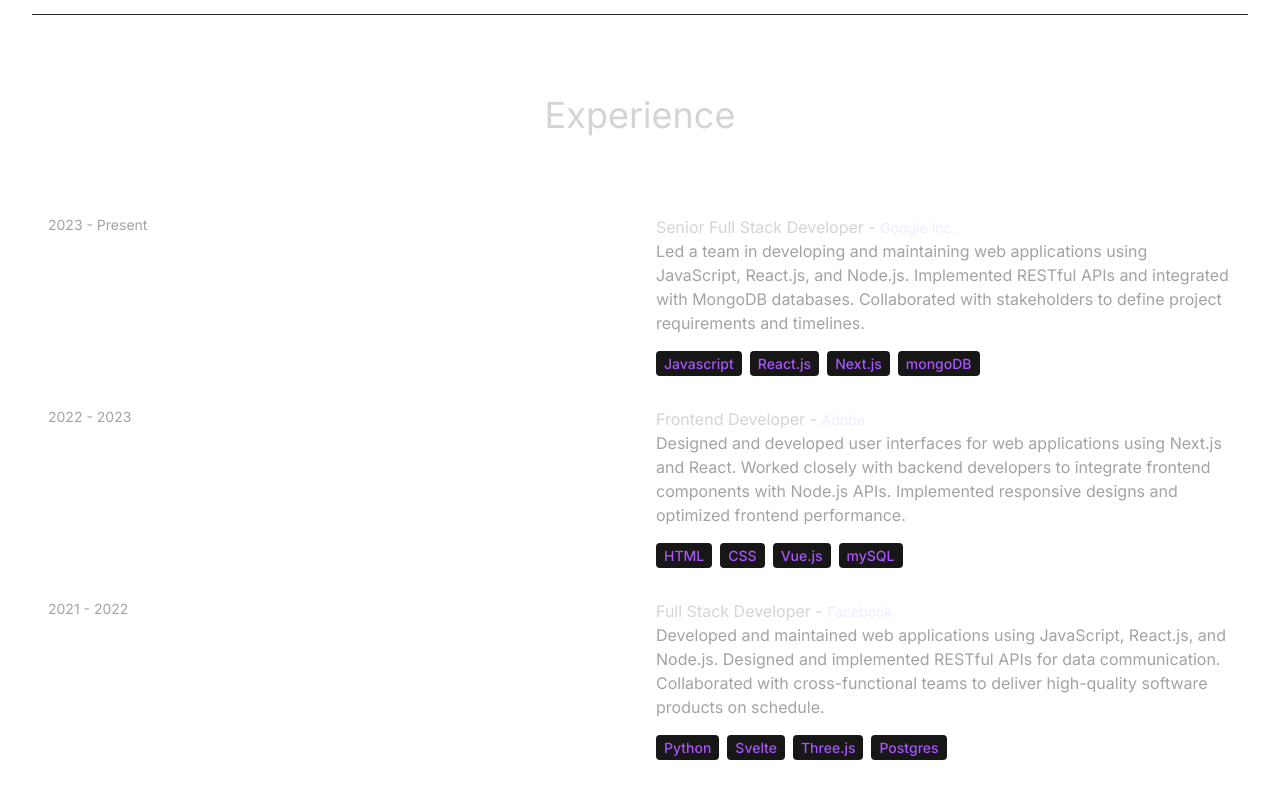
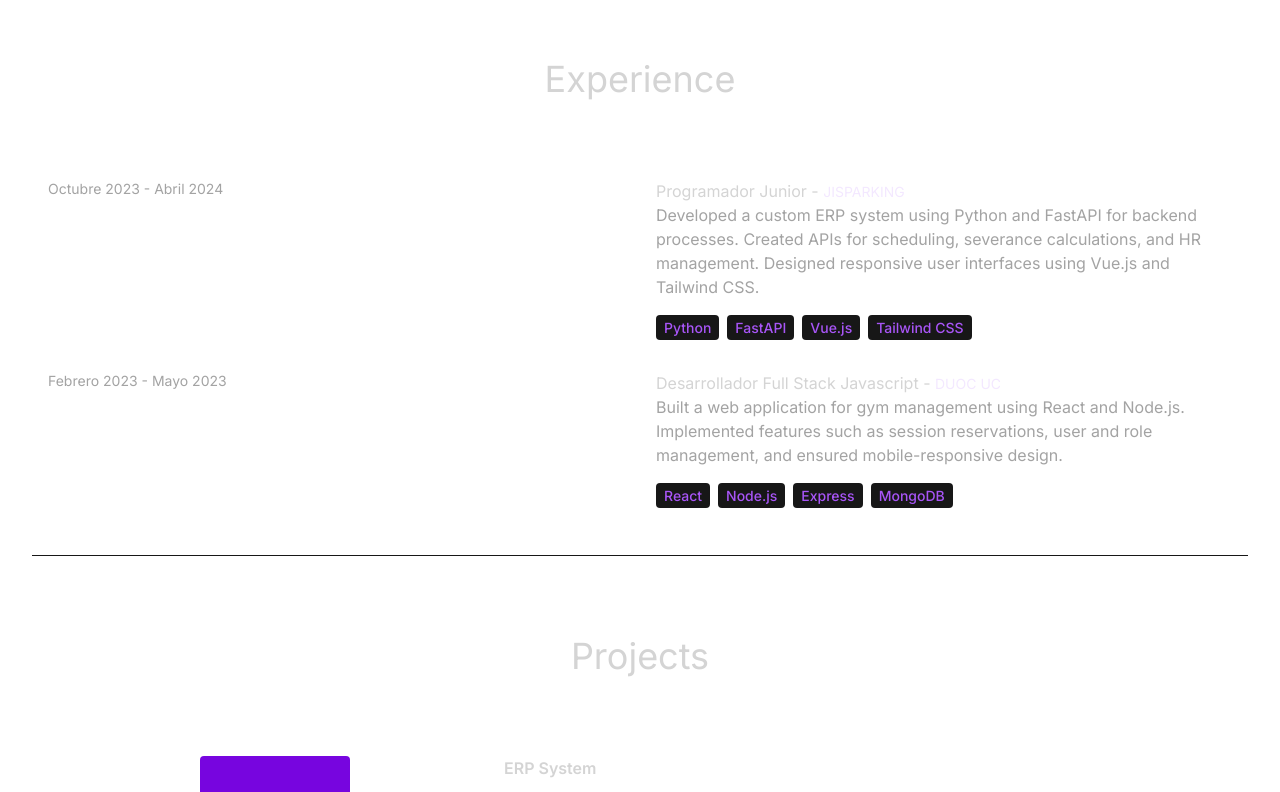
Before and after one commit to ByronDein/portfolio, a React (Vite) app: page / in a window 1280 px wide. Shown: the part 2000-2792 px from the top of the page. Built offline with nearby package versions, Linux system fonts and the light colour scheme; the HTML template or start-up script is replaced by a standard one.

Commit message:
feat-change data

```diff
--- a/src/constants/index.js
+++ b/src/constants/index.js
@@ -3,74 +3,60 @@ import project2 from "../assets/projects/project-2.jpg";
 import project3 from "../assets/projects/project-3.jpg";
 import project4 from "../assets/projects/project-4.jpg";
 
-export const HERO_CONTENT = `I am a passionate full stack developer with a knack for crafting robust and scalable web applications. With 1.5 years of hands-on experience, I have honed my skills in front-end technologies like React and Next.js VueJs, as well as back-end technologies like Node.js, Express, Python, FastApi, MySQL, PostgreSQL, and MongoDB. My goal is to leverage my expertise to create innovative solutions that drive business growth and deliver exceptional user experiences.`;
+export const HERO_CONTENT = `I am a versatile full stack developer with a solid foundation in both front-end and back-end technologies. With hands-on experience in React, Vue.js, Node.js, Python, FastAPI, MySQL, and MongoDB, I aim to deliver impactful solutions that enhance user experience and drive business success.`;
 
-export const ABOUT_TEXT = `I am a dedicated and versatile full stack developer with a passion for creating efficient and user-friendly web applications. With 5 years of professional experience, I have worked with a variety of technologies, including React, Next.js, Node.js, MySQL, PostgreSQL, and MongoDB. My journey in web development began with a deep curiosity for how things work, and it has evolved into a career where I continuously strive to learn and adapt to new challenges. I thrive in collaborative environments and enjoy solving complex problems to deliver high-quality solutions. Outside of coding, I enjoy staying active, exploring new technologies, and contributing to open-source projects.`;
+export const ABOUT_TEXT = `I'm Byron Gonzalez, a dedicated full stack developer with a focus on creating efficient, scalable applications. My journey in tech began out of curiosity and has grown into a career where I apply my skills in Javascript, Node.js, and databases like MySQL and MongoDB to solve complex challenges. I thrive in collaborative environments and am passionate about learning new technologies and contributing to open-source projects. Outside of programming, I enjoy staying active and continuously exploring new tech innovations.`;
 
 export const EXPERIENCES = [
   {
-    year: "2023 - Present",
-    role: "Senior Full Stack Developer",
-    company: "Google Inc.",
-    description: `Led a team in developing and maintaining web applications using JavaScript, React.js, and Node.js. Implemented RESTful APIs and integrated with MongoDB databases. Collaborated with stakeholders to define project requirements and timelines.`,
-    technologies: ["Javascript", "React.js", "Next.js", "mongoDB"],
+    year: "Octubre 2023 - Abril 2024",
+    role: "Programador Junior",
+    company: "JISPARKING",
+    description: `Developed a custom ERP system using Python and FastAPI for backend processes. Created APIs for scheduling, severance calculations, and HR management. Designed responsive user interfaces using Vue.js and Tailwind CSS.`,
+    technologies: ["Python", "FastAPI", "Vue.js", "Tailwind CSS"],
   },
   {
-    year: "2022 - 2023",
-    role: "Frontend Developer",
-    company: "Adobe",
-    description: `Designed and developed user interfaces for web applications using Next.js and React. Worked closely with backend developers to integrate frontend components with Node.js APIs. Implemented responsive designs and optimized frontend performance.`,
-    technologies: ["HTML", "CSS", "Vue.js", "mySQL"],
-  },
-  {
-    year: "2021 - 2022",
-    role: "Full Stack Developer",
-    company: "Facebook",
-    description: `Developed and maintained web applications using JavaScript, React.js, and Node.js. Designed and implemented RESTful APIs for data communication. Collaborated with cross-functional teams to deliver high-quality software products on schedule.`,
-    technologies: ["Python", "Svelte", "Three.js", "Postgres"],
-  },
-  {
-    year: "2020 - 2021",
-    role: "Software Engineer",
-    company: "Paypal",
-    description: `Contributed to the development of web applications using JavaScript, React.js, and Node.js. Managed databases and implemented data storage solutions using MongoDB. Worked closely with product managers to prioritize features and enhancements.`,
-    technologies: ["Ruby", "Rails", "PHP", "Sqlite"],
+    year: "Febrero 2023 - Mayo 2023",
+    role: "Desarrollador Full Stack Javascript",
+    company: "DUOC UC",
+    description: `Built a web application for gym management using React and Node.js. Implemented features such as session reservations, user and role management, and ensured mobile-responsive design.`,
+    technologies: ["React", "Node.js", "Express", "MongoDB"],
   },
 ];
 
 export const PROJECTS = [
   {
-    title: "E-Commerce Website",
+    title: "ERP System",
     image: project1,
     description:
-      "A fully functional e-commerce website with features like product listing, shopping cart, and user authentication.",
-    technologies: ["HTML", "CSS", "React", "Node.js", "MongoDB"],
+      "An ERP system for managing scheduling, HR calculations, and resources, built with FastAPI, Vue.js, and MongoDB.",
+    technologies: ["FastAPI", "Vue.js", "MongoDB"],
   },
   {
-    title: "Task Management App",
+    title: "Gym Management App",
     image: project2,
     description:
-      "An application for managing tasks and projects, with features such as task creation, assignment, and progress tracking.",
-    technologies: ["HTML", "CSS", "Angular", "Firebase"],
+      "A responsive web application for gym management, featuring session reservations and user management.",
+    technologies: ["React", "Node.js", "Express", "MongoDB"],
   },
   {
     title: "Portfolio Website",
     image: project3,
     description:
       "A personal portfolio website showcasing projects, skills, and contact information.",
-    technologies: ["HTML", "CSS", "React", "Bootstrap"],
+    technologies: ["React", "Bootstrap", "CSS"],
   },
   {
-    title: "Blogging Platform",
+    title: "Task Management System",
     image: project4,
     description:
-      "A platform for creating and publishing blog posts, with features like rich text editing, commenting, and user profiles.",
-    technologies: ["HTML", "CSS", "Vue.js", "Express", "mySQL"],
+      "A task management platform with features such as task creation, assignment, and tracking.",
+    technologies: ["Angular", "Firebase"],
   },
 ];
 
 export const CONTACT = {
-  address: "767 Fifth Avenue, New York, NY 10153 ",
-  phoneNo: "+12 4555 666 00 ",
-  email: "me@example.com",
+  address: "Veracruz 5168, Lo Espejo, Santiago, Chile",
+  phoneNo: "+56 9 5947 5860",
+  email: "byrondein@gmail.com",
 };
```
